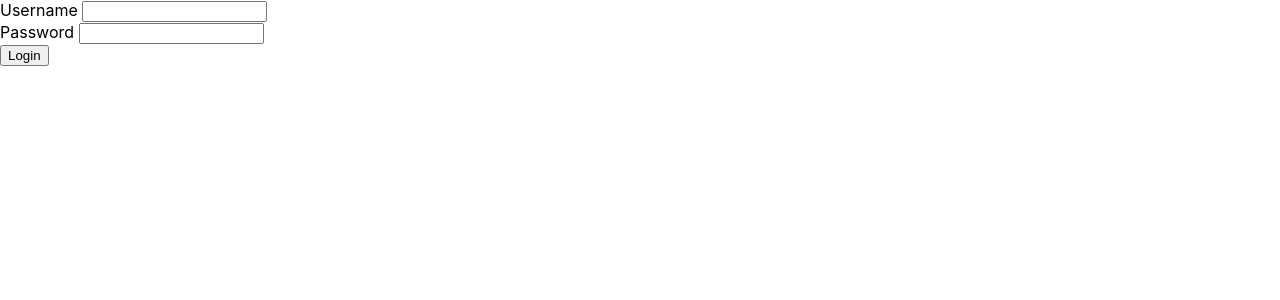
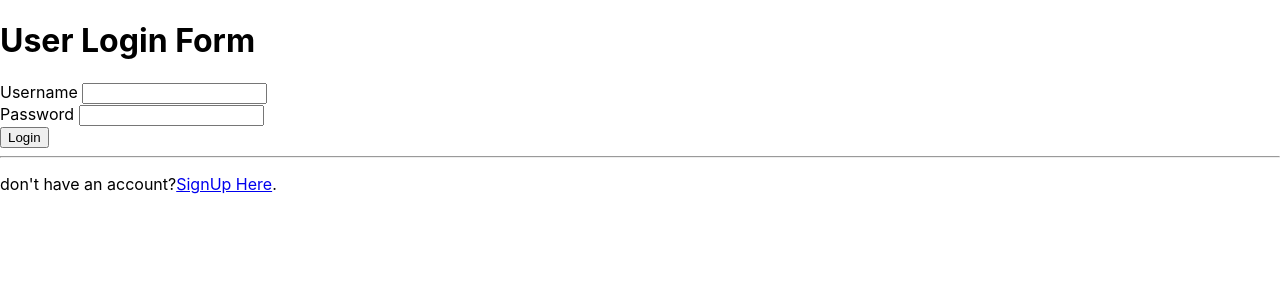
Before and after one commit to altafshaikh/react-forms-101, a React (Create React App) app: page / in a window 1280 px wide. Shown: the top 300 px of the page. Built offline with nearby package versions, Linux system fonts and the light colour scheme; no server answers.

Commit message:
modified login and singup form based on jsx and login and signup navigation implemented

```diff
--- a/src/pages/Login.jsx
+++ b/src/pages/Login.jsx
@@ -3,7 +3,8 @@ import React, { Component } from "react";
 export default class Login extends Component {
   render() {
     return (
-      <div>
+      <div className="form-container">
+        <h1 className="form-title">User Login Form</h1>
         <form
           action=""
           method=""
@@ -27,7 +28,12 @@ export default class Login extends Component {
             value={this.props.password}
           />
           <br />
-          <input type="submit" value="Login" />
+          <input type="submit" className="loginbtn" value="Login" />
+          <hr />
+          <p>
+            don't have an account?
+            <a href="/signup">SignUp Here</a>.
+          </p>
         </form>
       </div>
     );
--- a/src/pages/Signup.jsx
+++ b/src/pages/Signup.jsx
@@ -10,9 +10,9 @@ export default class Signup extends Component {
           action=""
           method="post"
           name="signup"
-          enctype="application/x-www-form-urlencoded"
+          encType="application/x-www-form-urlencoded"
         >
-          <label for="firstName">
+          <label htmlFor="firstName">
             <b>First Name</b>
           </label>
           <input
@@ -23,7 +23,7 @@ export default class Signup extends Component {
           />
           <br />
 
-          <label for="lastName">
+          <label htmlFor="lastName">
             <b>Last Name</b>
           </label>
           <input
@@ -34,13 +34,13 @@ export default class Signup extends Component {
           />
           <br />
 
-          <label for="email">
+          <label htmlFor="email">
             <b>Email</b>
           </label>
           <input type="text" placeholder="Enter Email" name="email" required />
           <br />
 
-          <label for="username">
+          <label htmlFor="username">
             <b>Username</b>
           </label>
           <input
@@ -51,7 +51,7 @@ export default class Signup extends Component {
           />
           <br />
 
-          <label for="password">
+          <label htmlFor="password">
             <b>Password</b>
           </label>
           <input
@@ -62,7 +62,7 @@ export default class Signup extends Component {
           />
           <br />
 
-          <label for="confirmPassword">
+          <label htmlFor="confirmPassword">
             <b>Confirm Password</b>
           </label>
           <input
@@ -72,11 +72,11 @@ export default class Signup extends Component {
             required
           />
           <br />
-          <input type="submit" class="signupbtn" value="Sign Up" />
+          <input type="submit" className="signupbtn" value="Sign Up" />
           <hr />
           <p>
             Already have an account?
-            <a href="/blog-frontend/login.html">Sign in</a>.
+            <a href="/login">Sign in</a>.
           </p>
         </form>
       </div>
```
Also changed, not shown: 1 other file (tests, documents, lock files or other folders).
